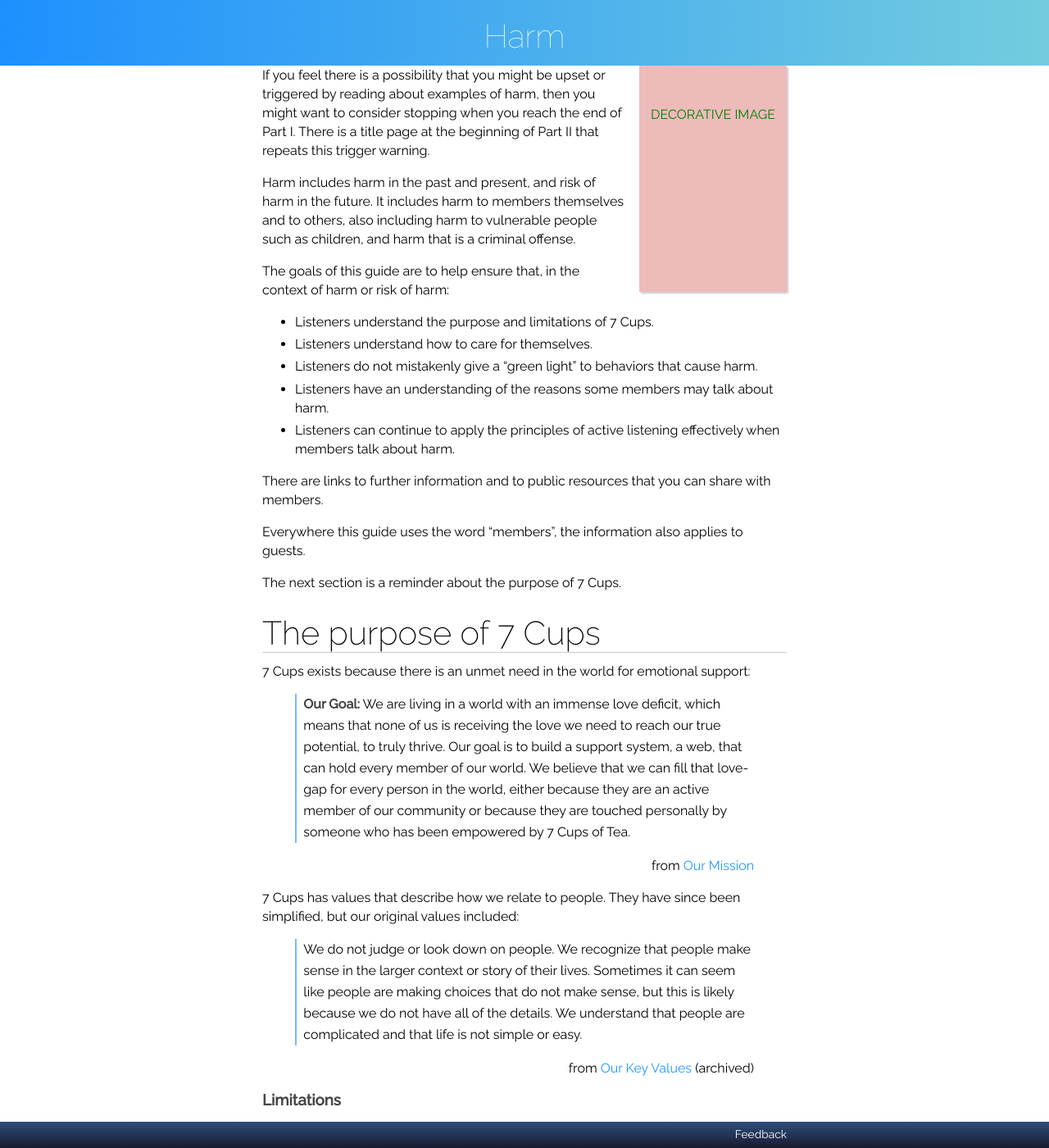
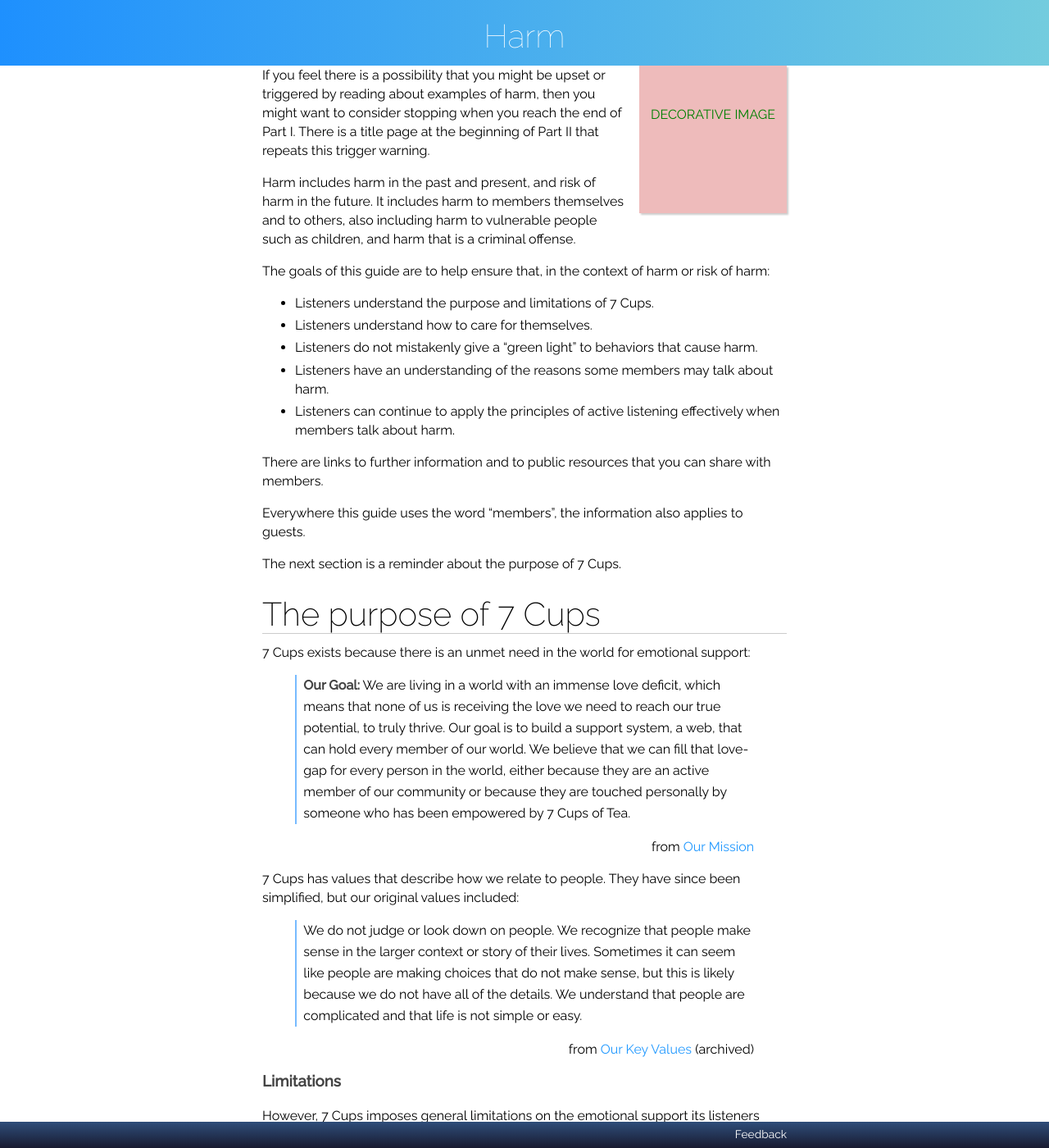
Before and after one commit to RarelyCharlie/rarelycharlie.github.io, a Jekyll site: the page built from _guide/harm.md, in a window 1280 px wide and 1400 px high, scrolled down 1220 px. Shown: the whole window at 82% size. Built offline with Jekyll 4.4.1, drawn with Linux system fonts in a browser that asks for light colours; nearby versions of some CDN libraries.

Commit message:
deco box sizing

```diff
--- a/_layouts/guide.html
+++ b/_layouts/guide.html
@@ -46,9 +46,9 @@ del:hover {background: #afa; color: #00a;}
 .faded {opacity: 0; transition: opacity 3s;}
 a[href] {color: #29f; text-decoration: none;}
 a[href]:hover {text-decoration: underline;}
-#content p.decol {margin: 0 1em 1ex 0; width: 180px; height: 180px; background: #bbe;
+#content p.decol {box-sizing: border-box; margin: 0 1em 1ex 0; width: 180px; height: 180px; background: #bbe;
     float: left; text-align: center; padding: 3em 0; color: green; box-shadow: 2px 2px 2px #ccc;}
-#content p.decor {margin: 0 0 1ex 1em; width: 180px; height: 180px; background: #ebb;
+#content p.decor {box-sizing: border-box; margin: 0 0 1ex 1em; width: 180px; height: 180px; background: #ebb;
     float: right; text-align: center; padding: 3em 0; color: green; box-shadow: 2px 2px 2px #ccc;}
 #content p.right {float: right; margin-right: 40px;}
 #content p.right+* {clear: both;}
```
